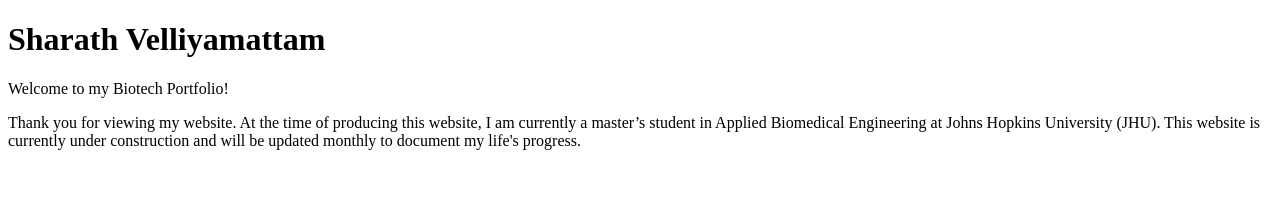
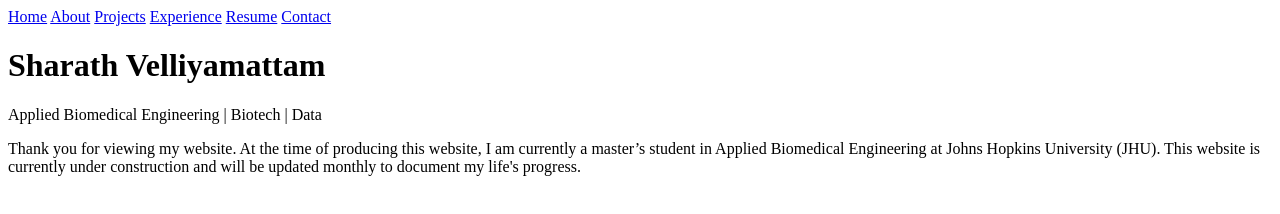
Before and after one commit to svelliyamattam/svelliyamattam.github.io, a plain HTML site: page index.html in a window 1280 px wide. Drawn offline with Linux system fonts and the light colour scheme.

Commit message:
Update index.html
Added Home, About, Projects, Experiences, Resume, and Contact pages.

```diff
--- a/index.html
+++ b/index.html
@@ -1,15 +1,25 @@
 <!DOCTYPE html>
-<html>
+<html lang="en">
 <head>
-<title>Sharath Velliyamattam</title>
+  <meta charset="UTF-8">
+  <title>Sharath Velliyamattam | Biotech Portfolio</title>
+  <link rel="stylesheet" href="css/style.css">
 </head>
 <body>
 
+<nav>
+  <a href="index.html">Home</a>
+  <a href="about.html">About</a>
+  <a href="projects.html">Projects</a>
+  <a href="experience.html">Experience</a>
+  <a href="resume.html">Resume</a>
+  <a href="contact.html">Contact</a>
+</nav>
+
 <h1>Sharath Velliyamattam</h1>
-<p>Welcome to my Biotech Portfolio!</p>
+<p>Applied Biomedical Engineering | Biotech | Data</p>
 <p>Thank you for viewing my website.
   At the time of producing this website, I am currently a master’s student in Applied Biomedical Engineering at Johns Hopkins University (JHU).
   This website is currently under construction and will be updated monthly to document my life's progress.</p>
-
 </body>
 </html>
```
